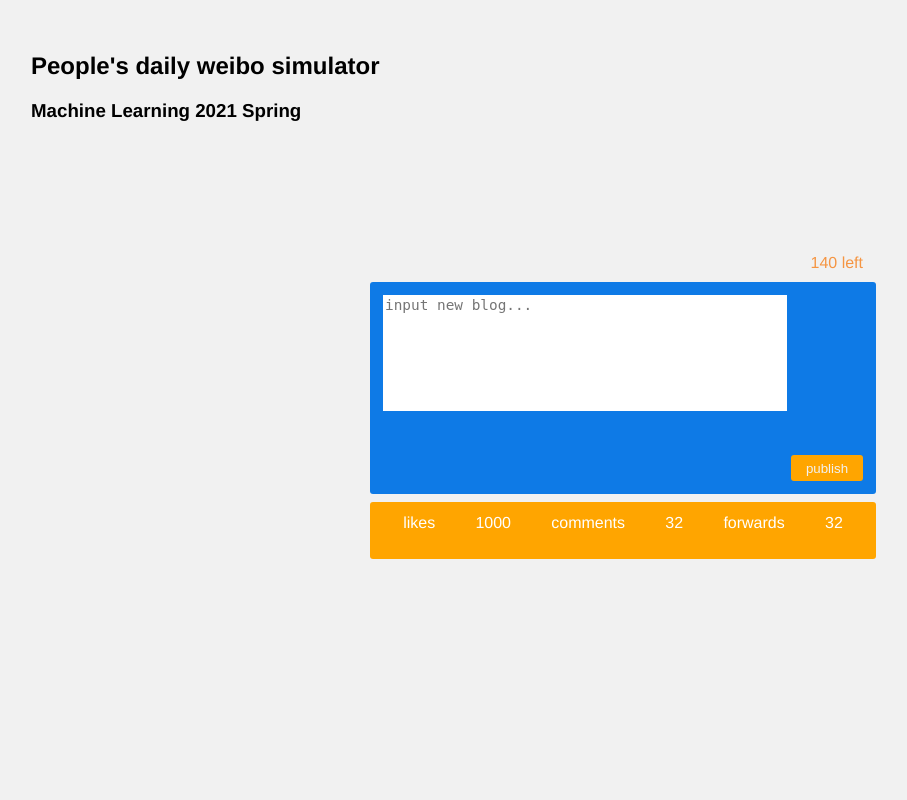
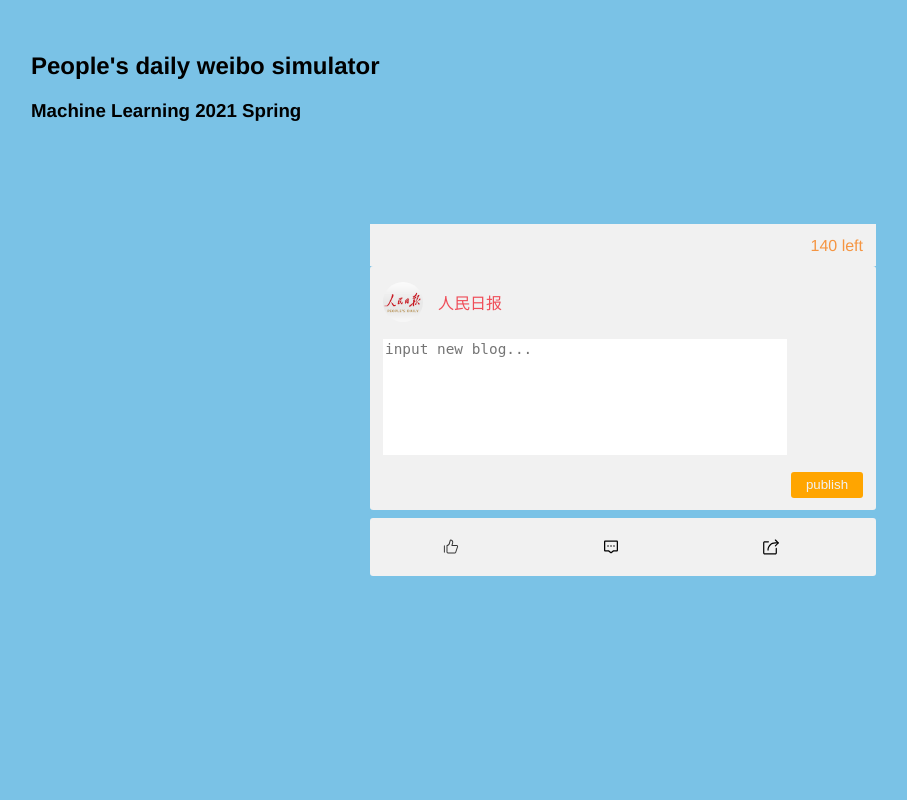
Before and after one commit to SZTankWang/ml-weibo-project-, a Flask app: page / in a window 1280 px wide. Shown: the whole page, without its empty margins (17-924 px from the left). Run offline with Flask 2, Linux system fonts and the light colour scheme.

Commit message:
front end

```diff
--- a/static/style.css
+++ b/static/style.css
@@ -1,7 +1,7 @@
 body{
 	width: 100vw;
 	height:100vh;
-	background: #f1f1f1;
+	background: #7ac2e6;
 	font-family: Helvetica;
 	margin:0;
 }
@@ -18,12 +18,13 @@
 .weibo{
 	width:30rem;
 	min-height:10rem;
-	background:#0e7ae6;
+	background:#f1f1f1;
 	padding: 0.8rem;
 	display:flex;
 	flex-direction: column;
 	justify-content: space-between;
 	border-radius: 3px;
+	padding:0.8rem;
 }
 
 .title{
@@ -91,8 +92,8 @@
 	width:30rem;
 	padding:0.8rem;
 	height:2rem;
-	background: orange;
-	color:white;
+	background: #f1f1f1;
+	color:#666666;
 	display: flex;
 	flex-direction: row;
 	justify-content: space-around;
@@ -106,3 +107,62 @@
 	background: blue;
 
 }
+
+#avatar{
+	background-image: url("/static/avatar.jpg");
+	background-size: 100% 100%;
+    height: 40px;
+    width: 40px;
+    display: block;
+    border-radius: 50%;
+}
+
+#avatar-row{
+	height:3rem;
+	display: flex;
+	flex-direction: row;
+	align-items: center;
+
+}
+
+#avatar-row > p{
+	display: inline;
+	margin-left:15px;
+	color:#ef4d58;
+}
+
+#like-icon{
+	background-image: url("/static/likes.svg");
+	background-size: 100% 100%;
+}
+
+#comment-icon{
+	background-image: url("/static/comments.svg");
+	background-size: 100% 100%;
+
+}
+
+#forward-icon{
+	background-image: url("/static/forwards.svg");
+	background-size: 100% 100%;
+
+}
+
+
+.res-col{
+	width:1rem;
+	height:1rem;
+}
+
+.res-col-wrap{
+	width:3rem;
+    display: flex;
+    flex-direction: row;
+    align-items: center;
+    justify-content: space-around;
+    /*border-right: 1px solid #666666;*/
+}
+
+.res-col-wrap>div{
+	/*display: inline	-block;*/
+}
--- a/templates/index.html
+++ b/templates/index.html
@@ -27,6 +27,10 @@
 
 		<label for="sizeControl">
 			<div class="container weibo" id="blog-container">
+				<div class="row" id="avatar-row">
+					<span id="avatar"></span>
+					<p>人民日报</p>
+				</div>
 				<div class="row">
 					<textarea id="newBlog" name="new blog" placeholder="input new blog..."
 		          onkeyup="javascript:checkWords(this);" onmousedown="javascript:checkWords(this);"></textarea>
@@ -38,14 +42,24 @@
 		</label>
 
 		<div class="response">
-			<div class="res-col">likes</div>
-			<div class="res-col" id="likes">1000</div>
+			<div class="res-col-wrap">
+				<div class="res-col" id="like-icon"></div>
+				<div class="res-col" id="likes"></div>
 
-			<div class="res-col">comments</div>
-			<div class="res-col" id="comments">32</div>
+			</div>
 
-			<div class="res-col">forwards</div>
-			<div class="res-col" id="forwards">32</div>
+			<div class="res-col-wrap">
+				<div class="res-col" id="comment-icon"></div>
+				<div class="res-col" id="comments"></div>
+
+			</div>
+
+			<div class="res-col-wrap">
+
+				<div class="res-col" id="forward-icon"></div>
+				<div class="res-col" id="forwards"></div>
+
+			</div>
 
 		</div>
 
```
Also changed, not shown: static/avatar.jpg (added), static/comments.svg (added), static/forwards.svg (added), static/likes.svg (added).
